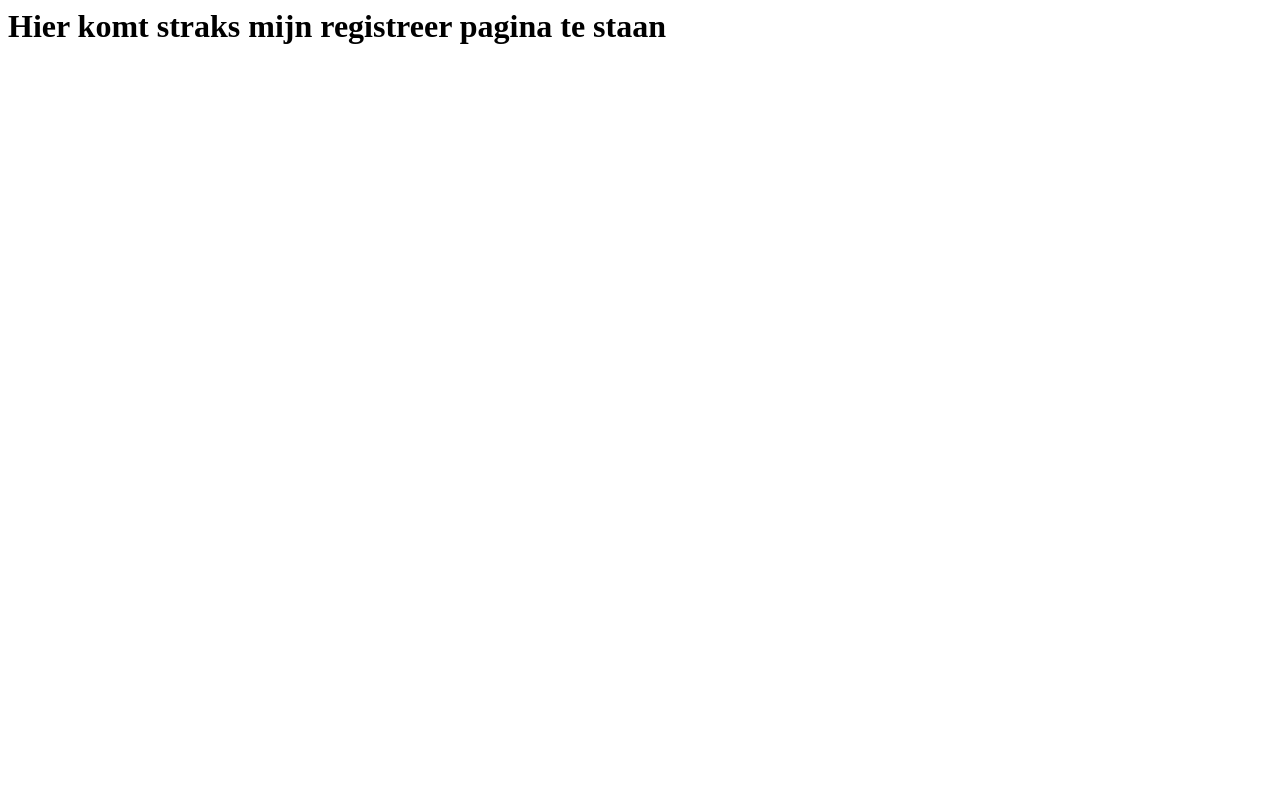
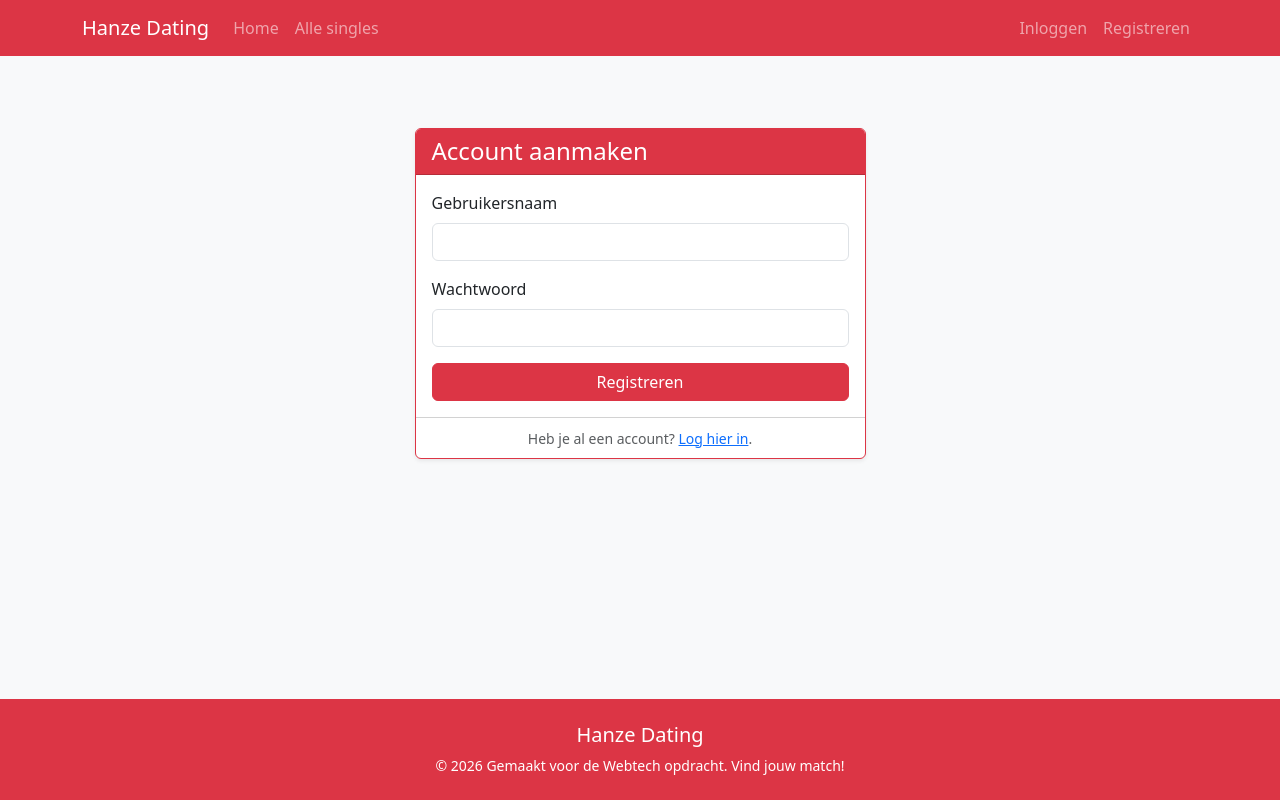
Before and after one commit to liron06/Hanze-Dating-app, a Flask app: page /registreer in a window 1280 px wide. Run offline with Flask 3, Linux system fonts and the light colour scheme.

Commit message:
registreren pagina aangemaakt en gekoppeld aan db

```diff
--- a/app.py
+++ b/app.py
@@ -1,6 +1,17 @@
-from flask import Flask, render_template
+from flask import Flask, render_template, request, redirect, url_for, flash, session
+from werkzeug.security import generate_password_hash, check_password_hash
+import sqlite3
 
 app = Flask(__name__)
+
+#de geheime sleutel
+app.secret_key = 'hanze_super_geheim_2026'
+
+#voor makkelijk db te openen
+def get_db_connection():
+    conn = sqlite3.connect('datingsite.db')
+    conn.row_factory = sqlite3.row
+    return conn
 
 
 #route naar homepagina
@@ -9,9 +20,31 @@ def index():
     return render_template('index.html')
 
 #route naar registreer pagina
-@app.route('/registreer')
+@app.route('/registreer', methods=['GET', 'POST'])
 def registreer():
-    return "<h1>Hier komt straks mijn registreer pagina te staan</h1>"
+
+    if request.method == 'POST':
+        gebruikersnaam = request.form['gebruikersnaam']
+        wachtwoord = request.form['wachtwoord']
+
+        gehasht_wachtwoord = generate_password_hash(wachtwoord)
+
+        conn = get_db_connection
+
+        try:
+            conn.execute('INSERT INTO gebruikers (gebruikersnaam, wachtwoord) VALUES (?, ?)',
+            (gebruikersnaam, gehasht_wachtwoord))
+            conn.commit()
+
+            flash('Account succesvol aangemaakt! Je kunt nu inloggen.', 'success')
+            return redirect(url_for('login'))
+
+        except sqlite3.IntegrityError:
+            flash('Deze gebruikersnaam bestaat al. Kies een andere.', 'danger')
+        finally:
+            conn.close()
+
+    return render_template('registreer.html')
 
 #route naar Loginpagina
 @app.route('/login')
--- a/templates/base.html
+++ b/templates/base.html
@@ -52,7 +52,7 @@
     </div>
     <footer class="bg-danger text-white text-center py-4 mt-auto">
         <div class="container">
-            <h5 class="mb-2">Hanze Dating 💖</h5>
+            <h5 class="mb-2">Hanze Dating</h5>
             <p class="small mb-0">&copy; 2026 Gemaakt voor de Webtech opdracht. Vind jouw match!</p>
         </div>
     </footer>
--- a/templates/registreer.html
+++ b/templates/registreer.html
@@ -0,0 +1,33 @@
+{% extends 'base.html' %}
+
+{% block content %}
+<div class="row justify-content-center mt-5">
+    <div class="col-md-5">
+        <div class="card shadow-sm border-danger">
+            <div class="card-header bg-danger text-white">
+                <h4 class="card-title mb-0">Account aanmaken</h4>
+            </div>
+            <div class="card-body">
+                <form method="POST">
+
+                    <div class="mb-3">
+                        <label for="gebruikersnaam" class="form-label">Gebruikersnaam</label>
+                        <input type="text" class="form-control" id="gebruikersnaam" name="gebruikersnaam" required>
+                    </div>
+
+                    <div class="mb-3">
+                        <label for="wachtwoord" class="form-label">Wachtwoord</label>
+                        <input type="password" class="form-control" name="wachtwoord" id="wachtwoord" required>
+                    </div>
+
+                    <button type="submit" class="btn btn-danger w-100">Registreren</button>
+
+                </form>
+            </div>
+            <div class="card-footer text-center bg-transparent">
+                <small class="text-muted">Heb je al een account? <a href="{{ url_for('login') }}">Log hier in</a>.</small>
+            </div>
+        </div>
+    </div>
+</div>
+{% endblock %}
```
